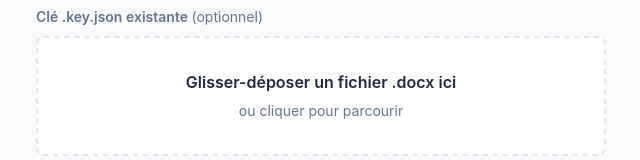
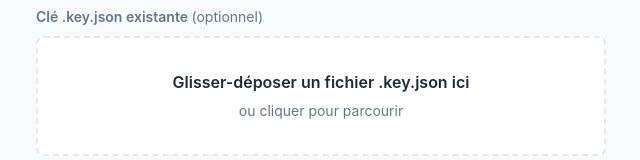
Before and after one commit to tboittin/nanomask, a React (Vite) app: page / in a window 1280 px wide. Shown: the part 349-509 px from the top of the page, without its empty margins (319-959 px from the left). Built offline with nearby package versions, Linux system fonts and the light colour scheme.

Commit message:
fix: rend le libellé du FileDropZone dynamique au lieu de .docx en dur
- Ajout de la prop optionnelle  sur FileDropZone
- Le texte d'invite et l'aria-label utilisent  au lieu de '.docx' hardcodé
- Passage de libelle=.key.json sur la zone de dépôt de la clé JSON

```diff
--- a/src/App.tsx
+++ b/src/App.tsx
@@ -168,6 +168,7 @@ function App() {
               erreur={erreurCle}
               fichierCourant={nomFichierCle}
               accept=".json"
+              libelle=".key.json"
             />
           </div>
         </section>
--- a/src/components/FileDropZone.tsx
+++ b/src/components/FileDropZone.tsx
@@ -6,6 +6,7 @@ interface FileDropZoneProps {
   erreur?: string | null;
   fichierCourant?: string | null;
   accept?: string;
+  libelle?: string;
 }
 
 export function FileDropZone({
@@ -14,6 +15,7 @@ export function FileDropZone({
   erreur = null,
   fichierCourant = null,
   accept = '.docx',
+  libelle = accept ?? '.docx',
 }: FileDropZoneProps) {
   const inputRef = useRef<HTMLInputElement>(null);
   const [dragOver, setDragOver] = useState(false);
@@ -68,7 +70,7 @@ export function FileDropZone({
       onDragOver={handleDragOver}
       onDragLeave={handleDragLeave}
       onDrop={handleDrop}
-      aria-label="Zone de dépôt de fichier .docx"
+      aria-label={`Zone de dépôt de fichier ${libelle}`}
       style={{
         display: 'block',
         border: `2px dashed ${dragOver ? 'var(--couleur-primaire)' : erreur ? 'var(--couleur-erreur)' : 'var(--couleur-bordure)'}`,
@@ -110,7 +112,7 @@ export function FileDropZone({
       ) : (
         <div>
           <p style={{ fontWeight: 600, color: 'var(--couleur-texte)' }}>
-            Glisser-déposer un fichier .docx ici
+            Glisser-déposer un fichier {libelle} ici
           </p>
           <p style={{ fontSize: '0.875rem', color: 'var(--couleur-texte-secondaire)', marginTop: 'var(--espacement-xs)' }}>
             ou cliquer pour parcourir
```
